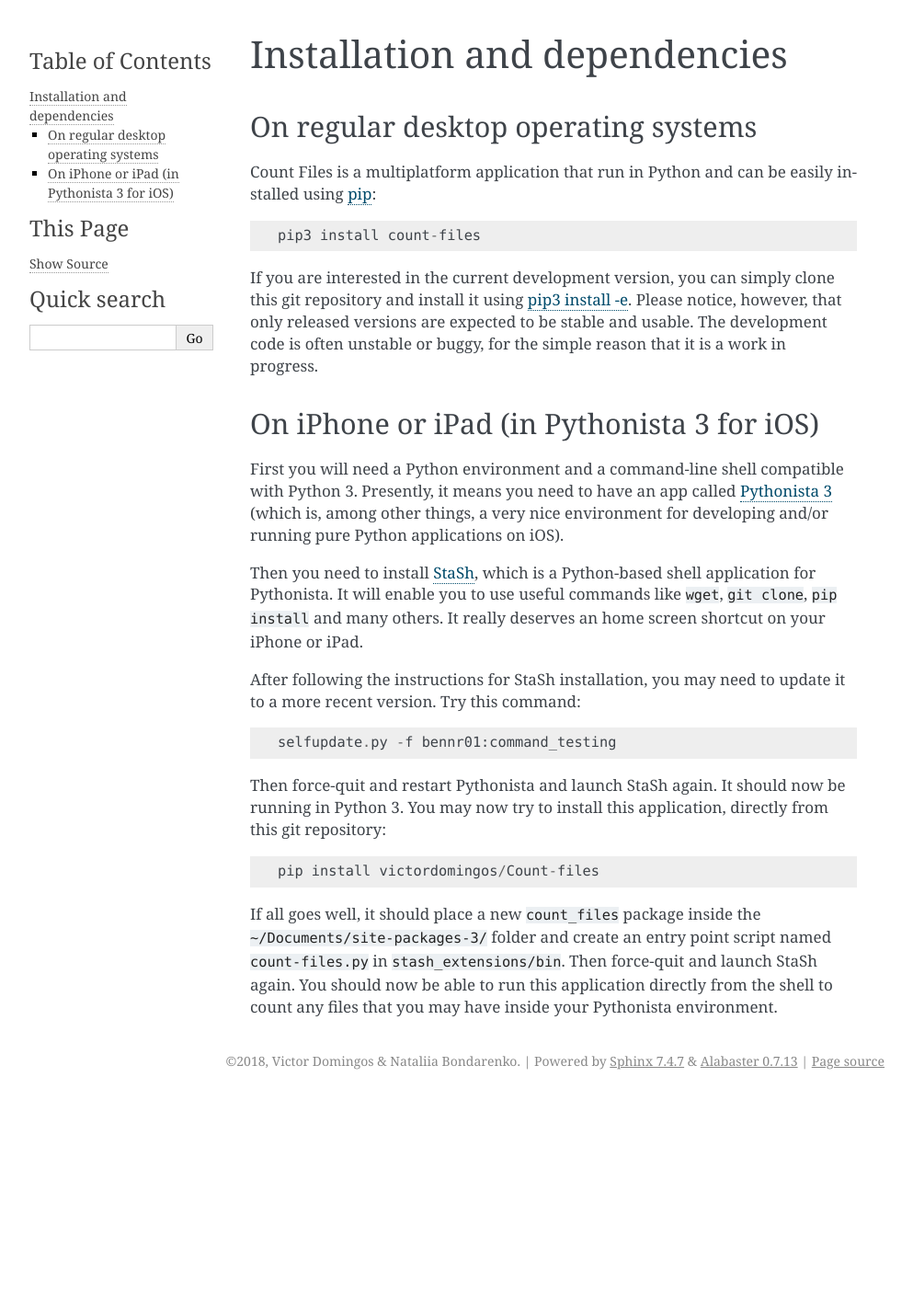
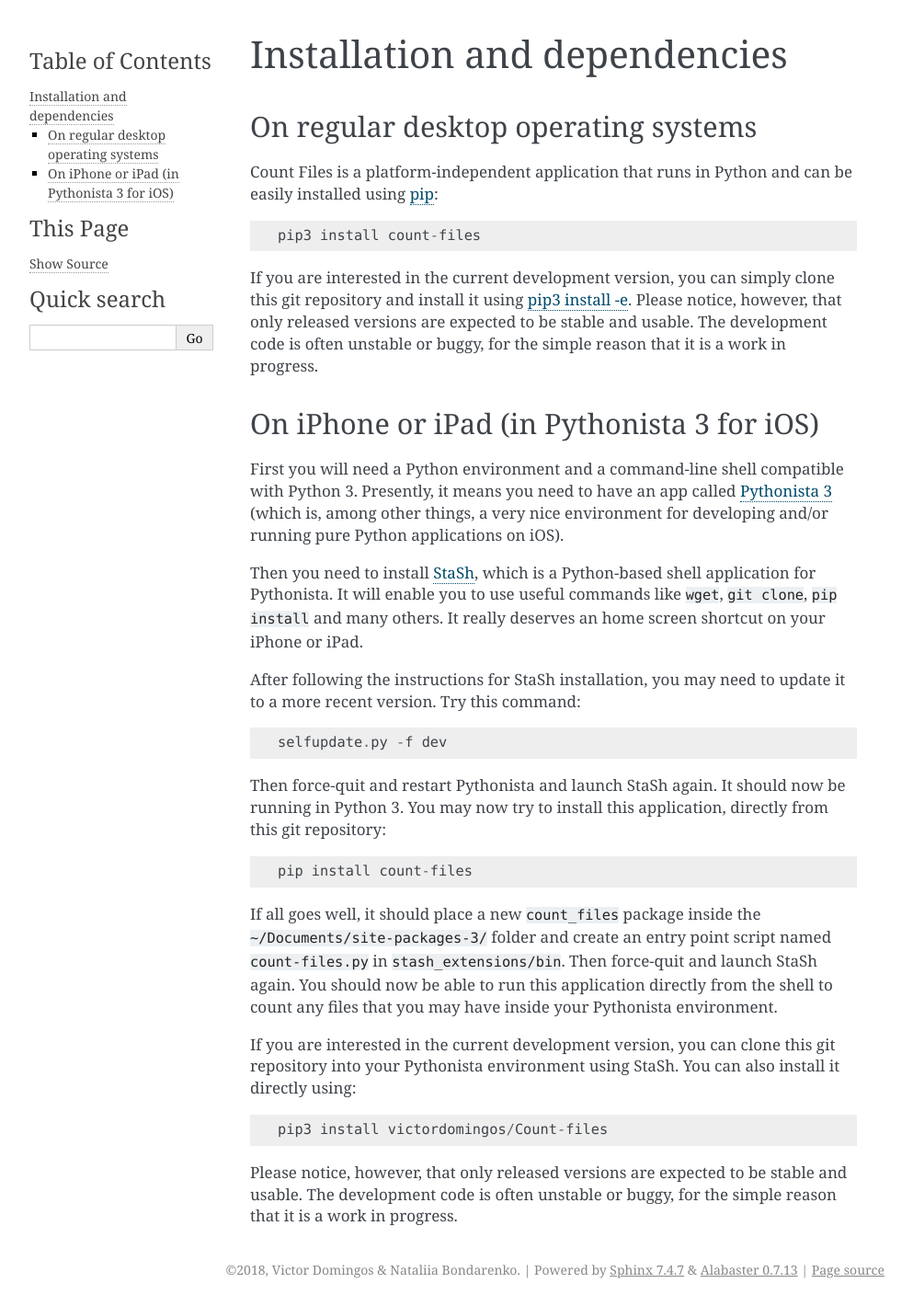
Before and after one commit to victordomingos/Count-files, a Sphinx documentation site: the page built from docs/source/installation.rst, in a window 1280 px wide. Shown: the whole page at 92% size, without its empty margins (148-1141 px from the left). Built offline with Sphinx 7.4.7, drawn with Linux system fonts in a browser that asks for light colours; before the commit the page ends 1193 px from its top, so only the background shows below that.

Commit message:
reviewd installation.rst. Replaced 'multiplatform' by 'platform-independent' in the readme

```diff
--- a/docs/source/installation.rst
+++ b/docs/source/installation.rst
@@ -4,11 +4,17 @@
 On regular desktop operating systems
 ^^^^^^^^^^^^^^^^^^^^^^^^^^^^^^^^^^^^
 
-Count Files is a multiplatform application that run in Python and can be easily  installed using `pip <https://pip.pypa.io/en/stable/quickstart/>`_::
+Count Files is a platform-independent application that runs in Python and
+can be easily installed using `pip <https://pip.pypa.io/en/stable/quickstart/>`_::
 
    pip3 install count-files
 
-If you are interested in the current development version, you can simply clone this git repository and install it using `pip3 install -e <https://pip.pypa.io/en/stable/reference/pip_install/#editable-installs>`_. Please notice, however, that only released versions are expected to be stable and usable. The development code is often unstable or buggy, for the simple reason that it is a work in progress.
+If you are interested in the current development version, you can simply clone
+this git repository and install it using
+`pip3 install -e <https://pip.pypa.io/en/stable/reference/pip_install/#editable-installs>`_.
+Please notice, however, that only released versions are expected to be stable
+and usable. The development code is often unstable or buggy, for the simple
+reason that it is a work in progress.
 
 On iPhone or iPad (in Pythonista 3 for iOS)
 ^^^^^^^^^^^^^^^^^^^^^^^^^^^^^^^^^^^^^^^^^^^
@@ -22,24 +28,33 @@
 Then you need to install
 `StaSh <https://github.com/ywangd/stash>`_, which is a Python-based shell
 application for Pythonista. It will enable you to use useful commands like
-``wget``, ``git clone``, ``pip install`` and many others. It really deserves an home
-screen shortcut on your iPhone or iPad.
+``wget``, ``git clone``, ``pip install`` and many others. It really deserves
+an home screen shortcut on your iPhone or iPad.
 
-After following the instructions for
-StaSh installation, you may need to update it to a more recent version. Try
-this command::
+After following the instructions for StaSh installation, you may need to
+update it to a more recent version. Try this command::
 
-   selfupdate.py -f bennr01:command_testing
+   selfupdate.py -f dev
 
 Then force-quit and restart Pythonista and launch StaSh again. It should now
 be running in Python 3. You may now try to install this application, directly
 from this git repository::
 
-   pip install victordomingos/Count-files
+   pip install count-files
 
 If all goes well, it should place a new ``count_files``
 package inside the ``~/Documents/site-packages-3/`` folder and create an
-entry point script named ``count-files.py`` in ``stash_extensions/bin``. Then force-quit and
-launch StaSh again. You should now be able to run this application directly
-from the shell to count any files that you may have inside your Pythonista
-environment.
+entry point script named ``count-files.py`` in ``stash_extensions/bin``. Then
+force-quit and launch StaSh again. You should now be able to run this
+application directly from the shell to count any files that you may have
+inside your Pythonista environment.
+
+If you are interested in the current development version, you can clone
+this git repository into your Pythonista environment using StaSh. You can also
+install it directly using::
+
+   pip3 install victordomingos/Count-files
+
+Please notice, however, that only released versions are expected to be stable
+and usable. The development code is often unstable or buggy, for the simple
+reason that it is a work in progress.
```
Also changed, not shown: README.md (+1 -1 lines).
